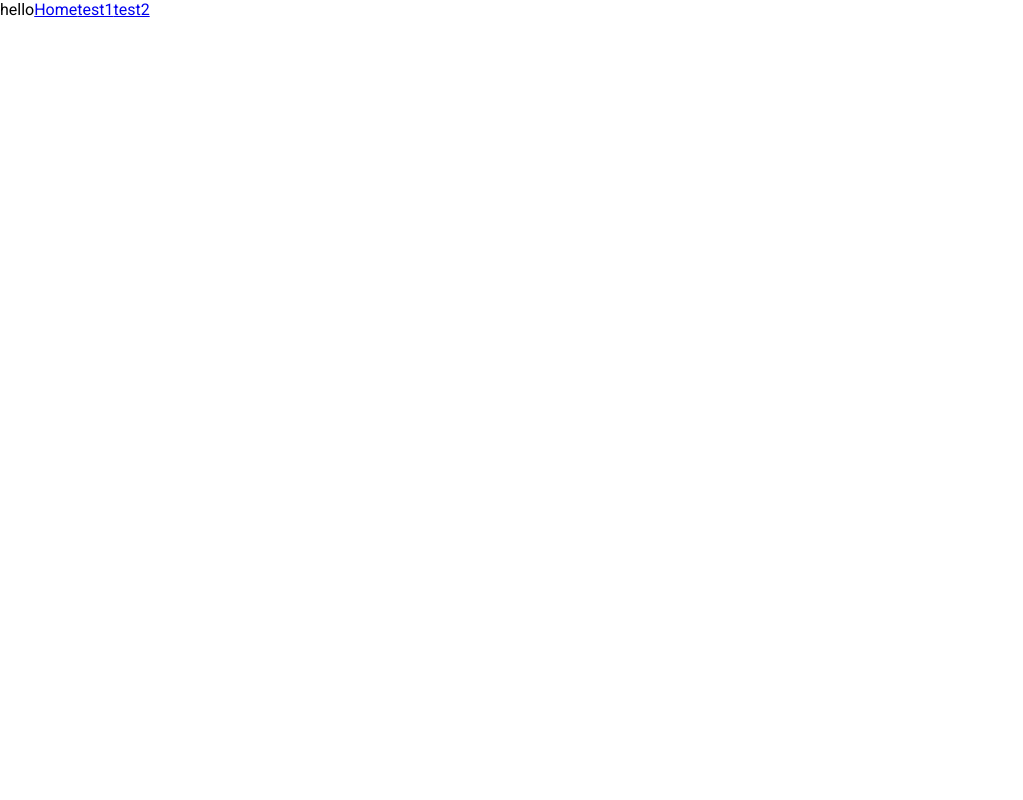
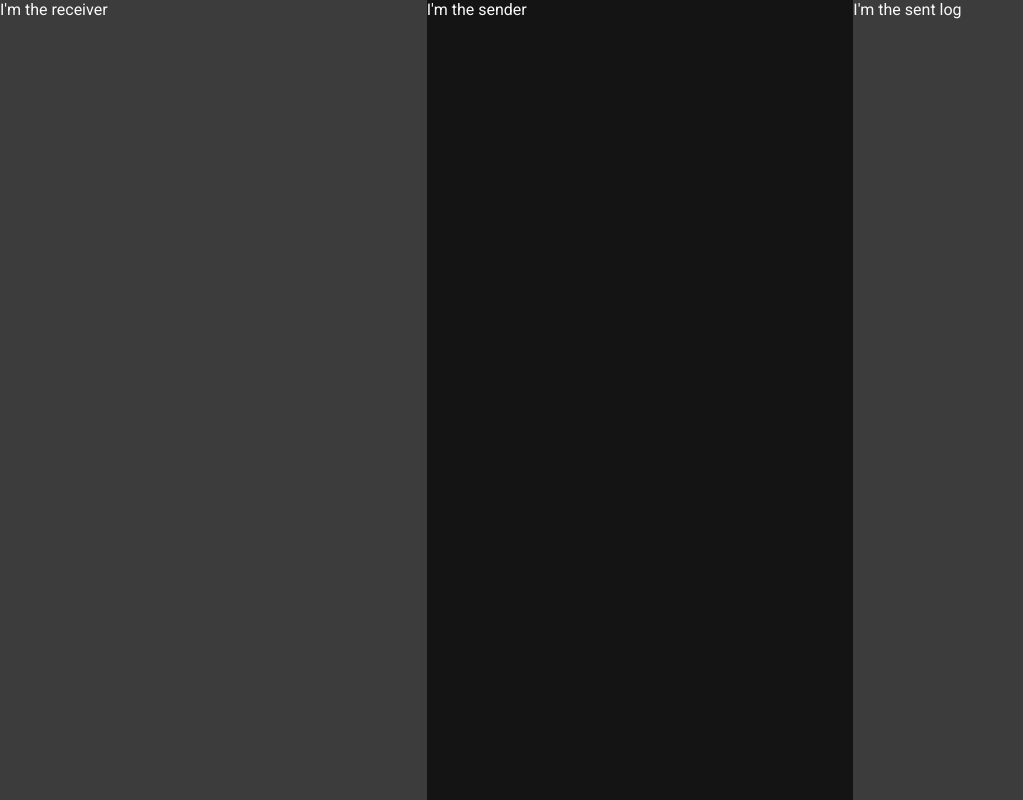
Before and after one commit to adi73434/react-message-queue, a React (Create React App) app in the folder client/: page / in a window 1280 px wide. Shown: the whole page, without its empty margins (0-1023 px from the left). Built offline with nearby package versions, Linux system fonts and the light colour scheme.

Commit message:
some basic css, 3 vertical slits

```diff
--- a/client/src/features/app/App.tsx
+++ b/client/src/features/app/App.tsx
@@ -6,6 +6,12 @@ import {
 	Route,
 	Switch,
 } from "react-router-dom";
+
+import styles from "./app.module.css";
+
+import Receiver from "../receiver/Receiver";
+import Sender from "../sender/Sender";
+import SentLog from "../sentLog/SentLog";
 
 
 /**
@@ -16,11 +22,13 @@ import {
 const App = (): JSX.Element => {
 	return (
 		<Router>
-			<div>
-				hello
-				<Link to="/">Home</Link>
-				<Link to="/test1">test1</Link>
-				<Link to="/test2">test2</Link>
+			<div className={styles.container}>
+				<Receiver></Receiver>
+				<Sender></Sender>
+				<SentLog></SentLog>
+				{/* <Link to="/">Home</Link> */}
+				{/* <Link to="/test1">test1</Link> */}
+				{/* <Link to="/test2">test2</Link> */}
 			</div>
 
 			{/* Render component based on first match */}
--- /dev/null
+++ b/client/src/features/app/app.module.css
@@ -0,0 +1,6 @@
+.container {
+	display: flex;
+	flex-direction: row;
+	margin: 0;
+	padding: 0;
+}
--- a/client/src/features/receiver/Receiver.tsx
+++ b/client/src/features/receiver/Receiver.tsx
@@ -1,4 +1,5 @@
 import React, {Fragment} from "react";
+import styles from "./receiver.module.css";
 
 /**
  *
@@ -6,7 +7,11 @@ import React, {Fragment} from "react";
  * @return {*}  {JSX.Element}
  */
 const Receiver = (): JSX.Element => {
-	return <Fragment></Fragment>;
+	return (
+		<div className={styles.container}>
+			I&apos;m the receiver
+		</div>
+	);
 };
 
 export default Receiver;
--- /dev/null
+++ b/client/src/features/receiver/receiver.module.css
@@ -0,0 +1,5 @@
+.container {
+	width: calc(100vw / 3);
+	height: 100vh;
+	background-color: var(--col-bg-3);
+}
--- a/client/src/features/sender/Sender.tsx
+++ b/client/src/features/sender/Sender.tsx
@@ -1,4 +1,6 @@
 import React, {Fragment} from "react";
+import styles from "./sender.module.css";
+
 
 /**
  *
@@ -6,7 +8,11 @@ import React, {Fragment} from "react";
  * @return {*}  {JSX.Element}
  */
 const Sender = (): JSX.Element => {
-	return <Fragment></Fragment>;
+	return (
+		<div className={styles.container}>
+			I&apos;m the sender
+		</div>
+	);
 };
 
 export default Sender;
--- /dev/null
+++ b/client/src/features/sender/sender.module.css
@@ -0,0 +1,5 @@
+.container {
+	width: calc(100vw / 3);
+	height: 100vh;
+	background-color: var(--col-bg-1);
+}
--- a/client/src/features/sentLog/SentLog.tsx
+++ b/client/src/features/sentLog/SentLog.tsx
@@ -1,4 +1,6 @@
 import React, {Fragment} from "react";
+
+import styles from "./sentLog.module.css";
 
 /**
  *
@@ -6,7 +8,11 @@ import React, {Fragment} from "react";
  * @return {*}  {JSX.Element}
  */
 const SentLog = (): JSX.Element => {
-	return <Fragment></Fragment>;
+	return (
+		<div className={styles.container}>
+			I&apos;m the sent log
+		</div>
+	);
 };
 
 export default SentLog;
--- /dev/null
+++ b/client/src/features/sentLog/sentLog.module.css
@@ -0,0 +1,5 @@
+.container {
+	width: calc(100vw / 3);
+	height: 100vh;
+	background-color: var(--col-bg-3);
+}
--- a/client/src/index.css
+++ b/client/src/index.css
@@ -15,5 +15,6 @@
 
 body {
 	margin: 0;
+	color: var(--col-text-white);
 	font-family: "Roboto", Arial, Helvetica, sans-serif;
 }
```
Also changed, not shown: 1 other file (tests, documents, lock files or other folders).
